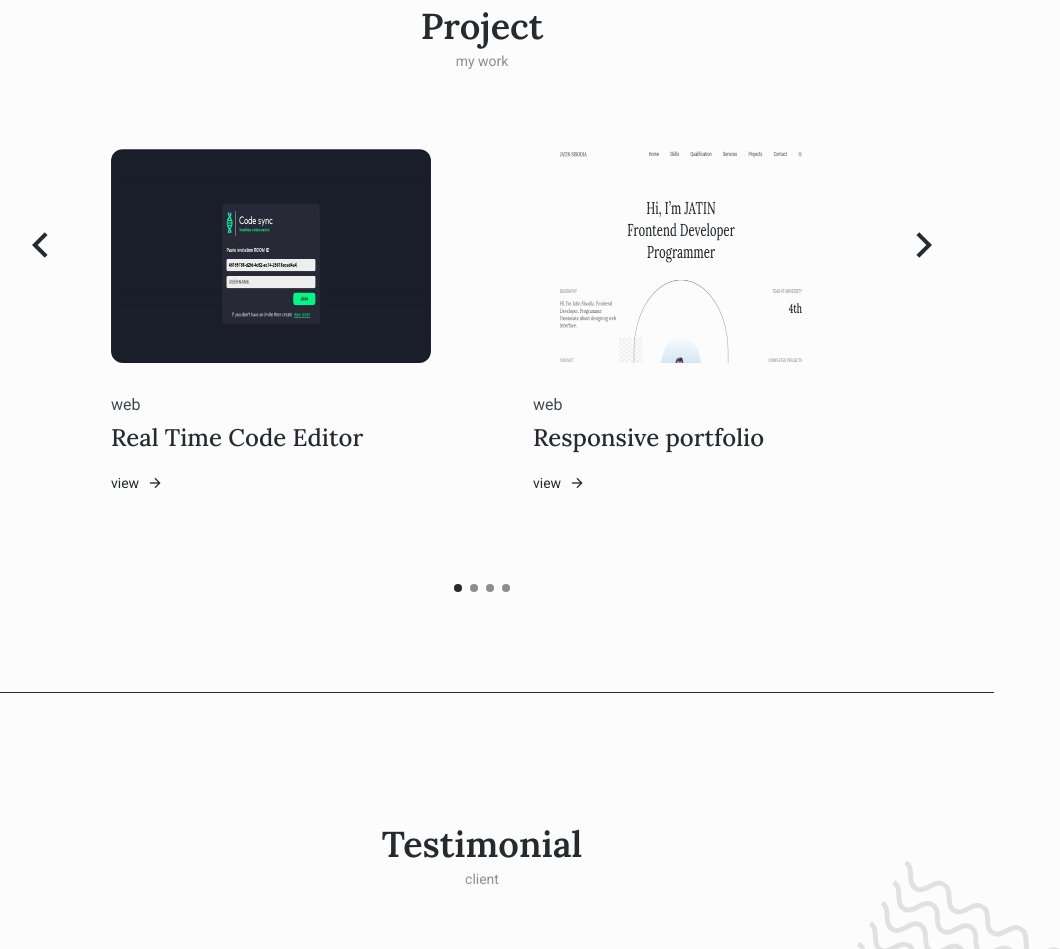
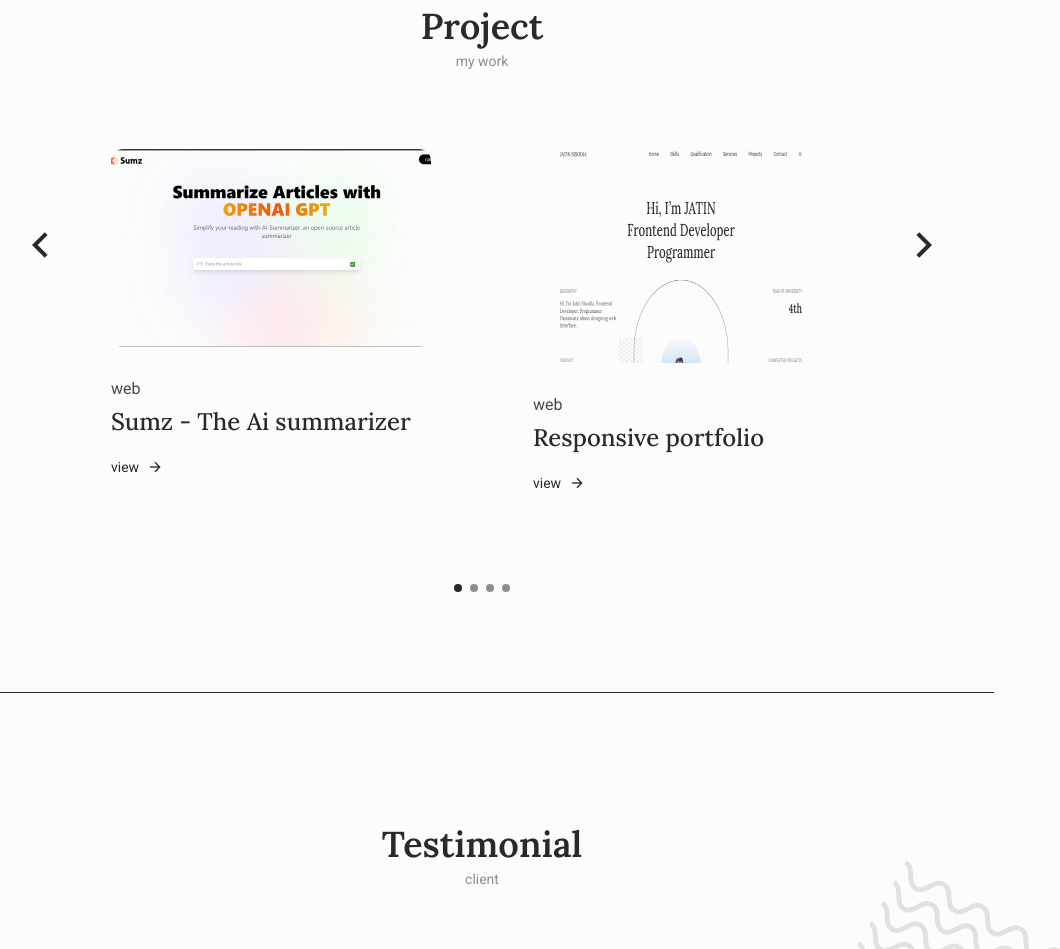
Before and after one commit to sisodiajatin/Responsive-portfolio, a plain HTML site: page index.html in a window 1280 px wide. Shown: the part 3457-4406 px from the top of the page, without its empty margins (158-1218 px from the left). Drawn offline with nearby package versions, Linux system fonts and the light colour scheme.

Commit message:
Update index.html

```diff
--- a/index.html
+++ b/index.html
@@ -394,15 +394,15 @@
 
               <div class="projects__content swiper-slide">
                 <img
-                  src="assets/img/Realtime.jpg"
+                  src="assets/img/Myproject-1.png"
                   alt="project image"
                   class="projects__img"
                 />
                 <div>
                   <span class="project__subtitle">web</span>
-                  <h1 class="projects__title">Real Time Code Editor</h1>
+                  <h1 class="projects__title">Sumz - The Ai summarizer</h1>
 
-                  <a href="https://github.com/sisodiajatin/real-time-code-editor.git" class="projects__button">
+                  <a href="https://summz-aigpt.netlify.app/" class="projects__button">
                     view  <i class="ri-arrow-right-line"></i>
                   </a>
                 </div>
```
